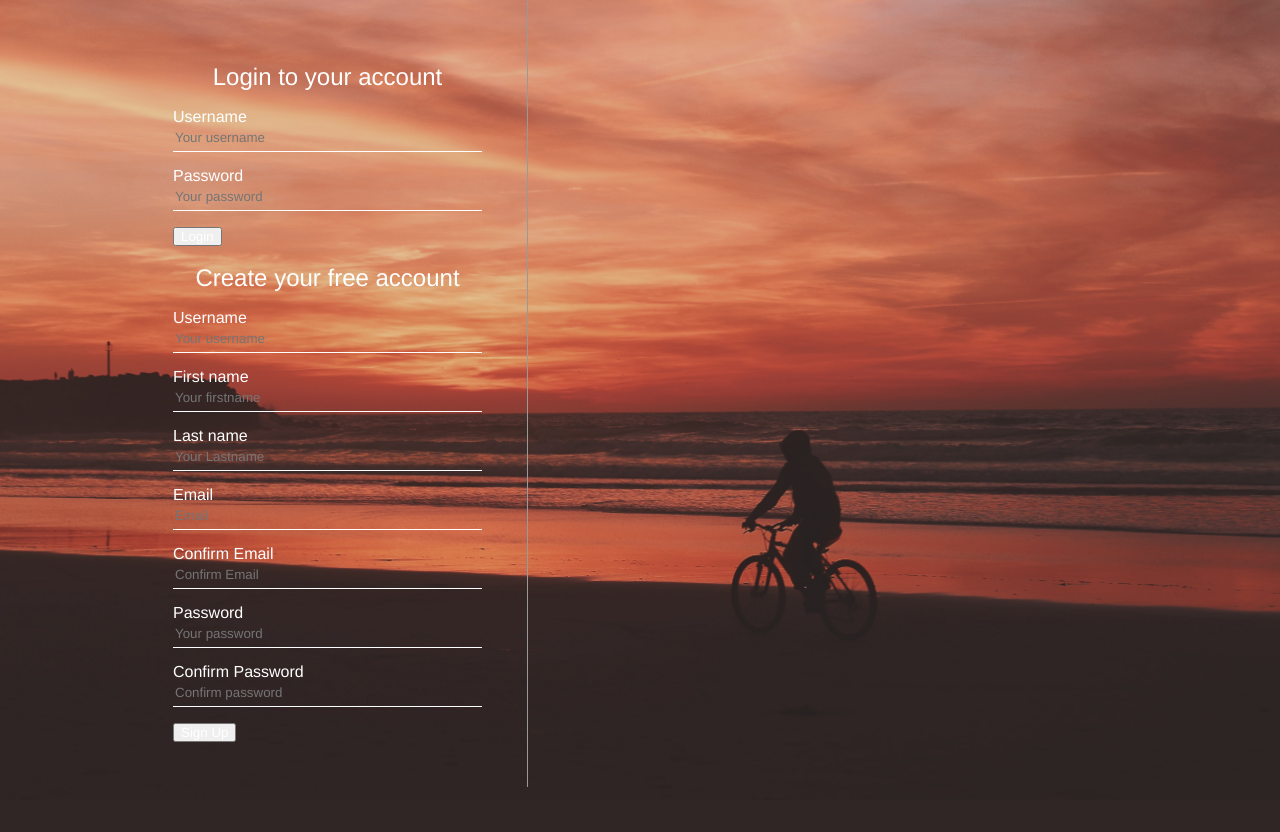
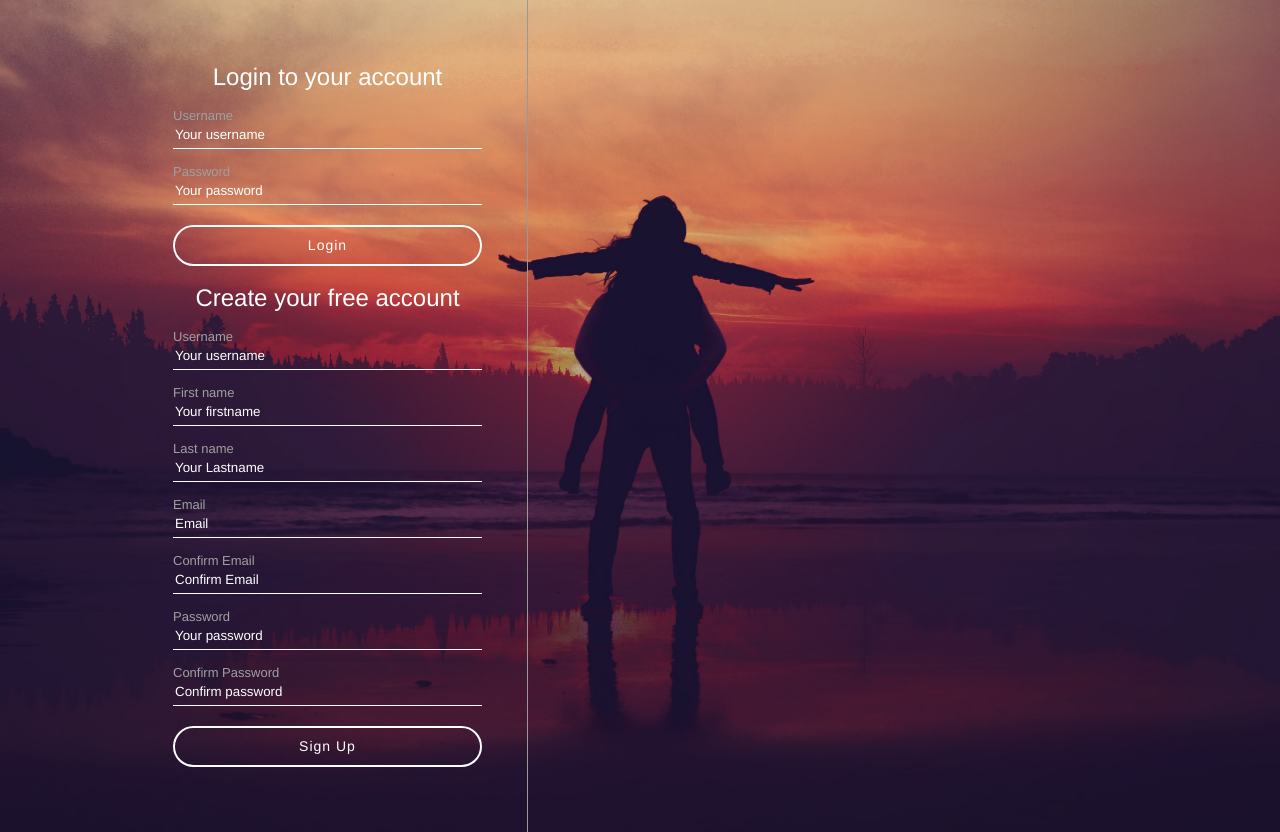
Before and after one commit to pcrubianoa/phpSpotifyClone, a PHP site: page /register.php in a window 1280 px wide. Before the commit the page ends 787 px from the top, so only its background shows below. Run offline with PHP 8.4, Linux system fonts and the light colour scheme.

Commit message:
style buttons and placeholder

```diff
--- a/assets/css/register.css
+++ b/assets/css/register.css
@@ -30,6 +30,24 @@ body {
 	max-width: 1024px;
 }
 
+::-webkit-input-placeholder { /* WebKit, Blink, Edge */
+    color:    #fff;
+}
+:-moz-placeholder { /* Mozilla Firefox 4 to 18 */
+   color:    #fff;
+   opacity:  1;
+}
+::-moz-placeholder { /* Mozilla Firefox 19+ */
+   color:    #fff;
+   opacity:  1;
+}
+:-ms-input-placeholder { /* Internet Explorer 10-11 */
+   color:    #fff;
+}
+::-ms-input-placeholder { /* Microsoft Edge */
+   color:    #fff;
+}
+
 #inputContainer {
     width: 400px;
     padding: 45px;
@@ -52,3 +70,27 @@ body {
     line-height: 27px;
     width: 100%;
 }
+
+#inputContainer label {
+	color: #a0a0a0;
+    font-size: 13px;
+    margin-top: 15px;
+    display: block;
+}
+
+#inputContainer button {
+	background-color: transparent;
+    border: 2px solid #fff;
+    border-radius: 250px;
+    color: #fff;
+    display: block;
+    font-size: 14px;
+    letter-spacing: 1px;
+    margin: 20px auto;
+    height: 41px;
+    width: 100%;
+}
+
+#inputContainer button:hover {
+	cursor: pointer;
+}
```
Also changed, not shown: assets/images/background.jpg.
